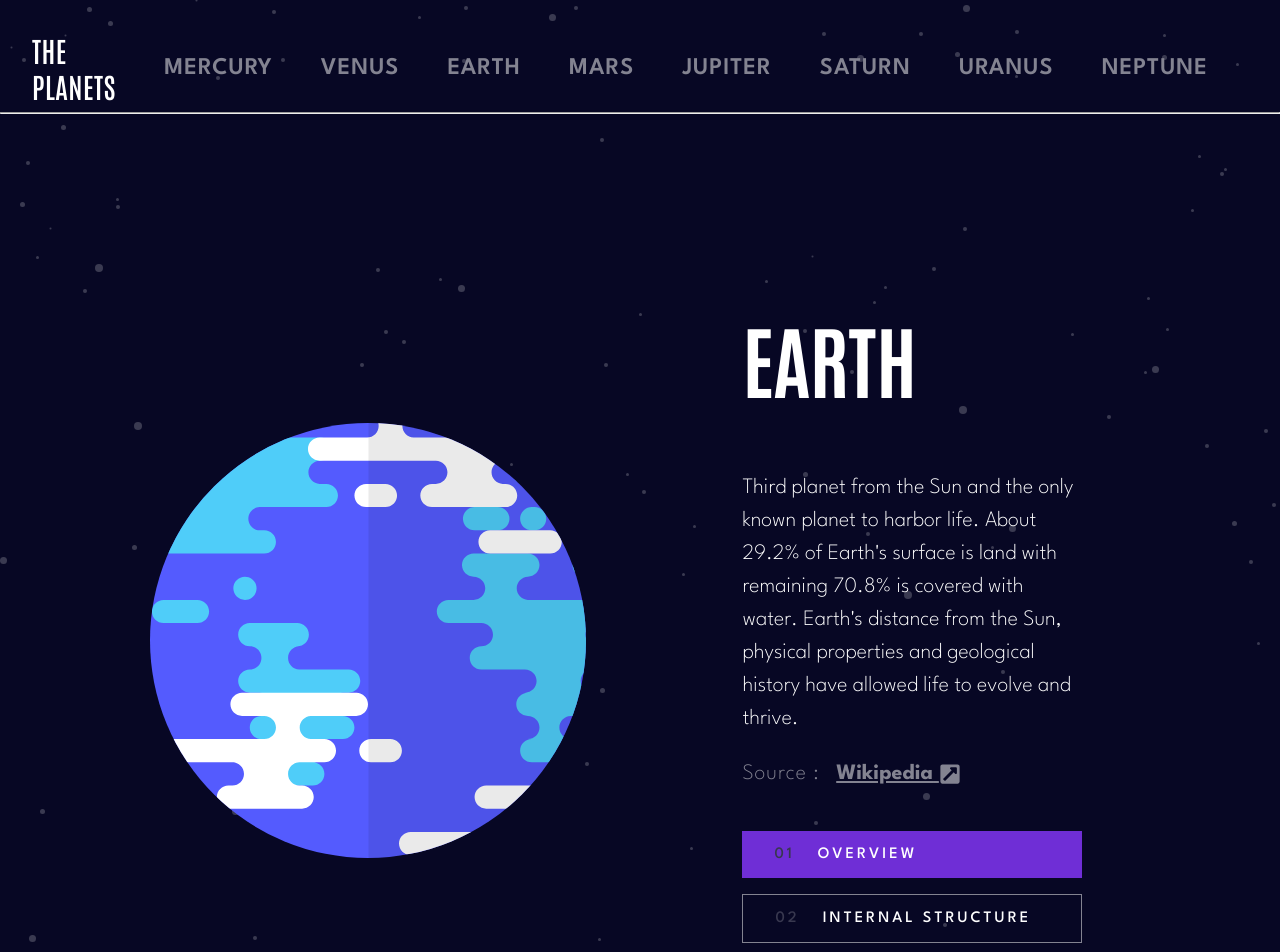
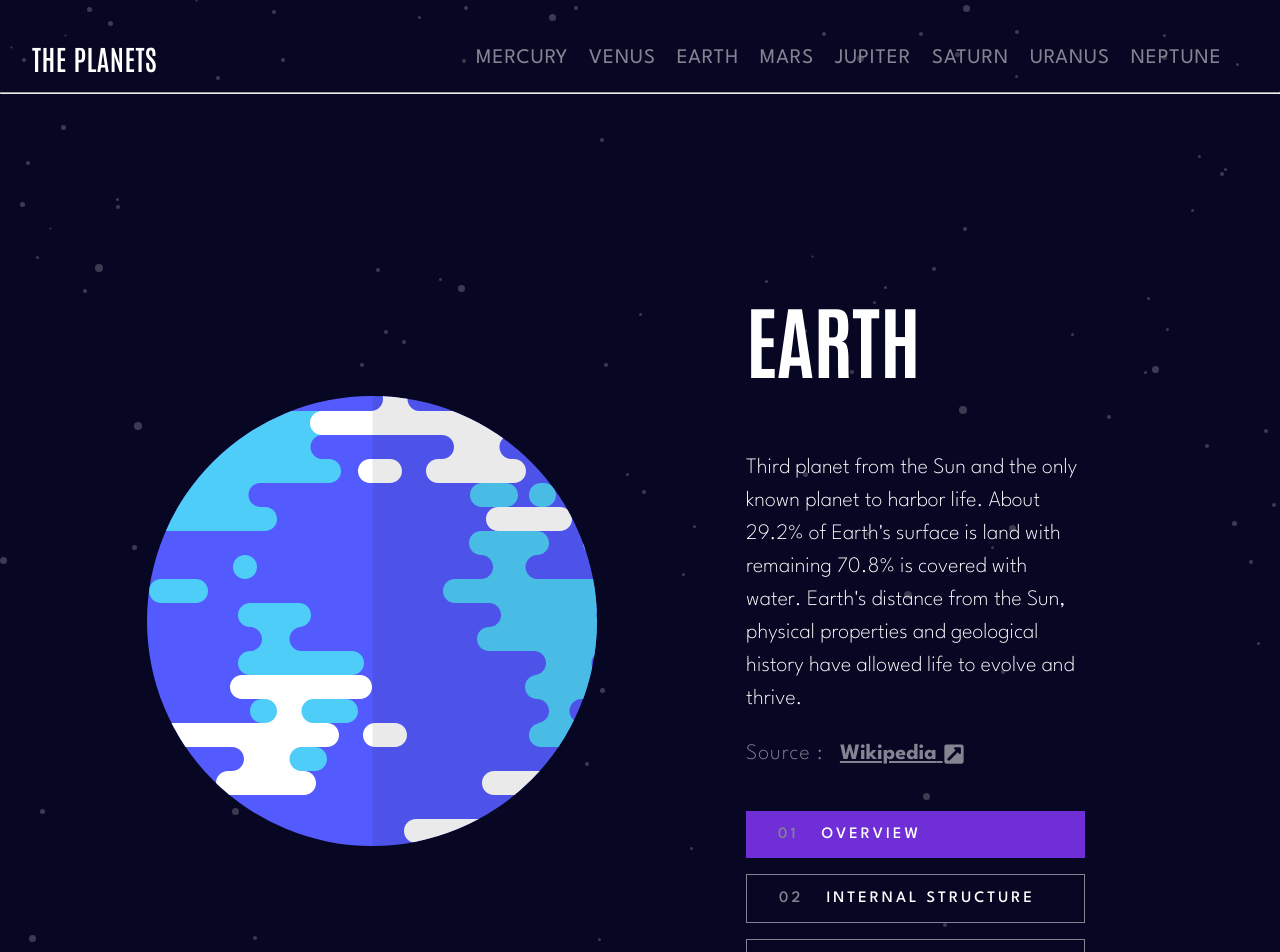
Before and after one commit to agnesnora/planets-fact-site, a React (Vite) app: page / in a window 1280 px wide. Shown: the top 952 px of the page. Built offline with nearby package versions, Linux system fonts and the light colour scheme.

Commit message:
fixing surface image

```diff
--- a/src/Components/Navbar/styles/Navbar.css
+++ b/src/Components/Navbar/styles/Navbar.css
@@ -36,6 +36,9 @@
   text-decoration: none;
   color: #838391;
   text-transform: uppercase;
+}
+.planets--container--horizontal ul a:hover {
+  color: #ffffff;
 }
 .planets--container--horizontal ul a h2 {
   font-weight: 600;
@@ -91,7 +94,8 @@
   }
   .navbar--flex--container .planets--container--horizontal ul a h2 {
     margin: 0;
-    font-size: 1.5rem;
-    padding: 0 1em;
+    font-size: 1.3rem;
+    padding: 0 0.5em;
+    font-weight: 400;
   }
 }/*# sourceMappingURL=Navbar.css.map */
--- a/src/Components/Navbar/styles/Navbar.scss
+++ b/src/Components/Navbar/styles/Navbar.scss
@@ -41,6 +41,9 @@
     text-decoration: none;
     color: $lightGrey;
     text-transform: uppercase;
+    &:hover {
+      color: $pureWhite;
+    }
     h2 {
       font-weight: 600;
       padding: 1em 1.2em;
@@ -98,10 +101,12 @@
       ul {
         a {
           margin: 0;
+
           h2 {
             margin: 0;
-            font-size: 1.5rem;
-            padding: 0 1em;
+            font-size: 1.3rem;
+            padding: 0 0.5em;
+            font-weight: 400;
           }
         }
       }
--- a/src/Components/Planets/PlanetDetailComponent.tsx
+++ b/src/Components/Planets/PlanetDetailComponent.tsx
@@ -44,10 +44,37 @@ export const PlanetDetailComponent: FC<PlanetDetailProps> = ({
       ) : null}
       <div className="planet--container">
         <div className="planet--container--flex">
-          <div className="img--container">
+          {view === "geology" ? (
+            <div className="img--container">
+              <img
+                className="back--img"
+                src={planet.images.planet}
+                alt={`${planet.name} image`}
+              />
+              <img
+                className="front--img"
+                src={planet.images.geology}
+                alt={`${planet.name} geology image`}
+                style={{ width: "200px", height: "200px;" }}
+              />
+            </div>
+          ) : (
+            <img src={planetImage} alt={`${planet.name} image`} />
+          )}
+          {/* <div className="img--container">
             {" "}
-            <img src={planetImage} alt={`${planet.name} image`} />
-          </div>
+            {view === "geology" ? (
+              <div>
+                <img src={planet.images.planet} alt={`${planet.name} image`} />
+                <img
+                  src={planet.images.geology}
+                  alt={`${planet.name} geology image`}
+                />
+              </div>
+            ) : (
+              <img src={planetImage} alt={`${planet.name} image`} />
+            )}
+          </div> */}
           <div className="planet--main">
             <div className="planet--intro">
               <h1>{planet.name.toUpperCase()}</h1>
--- a/src/Components/Planets/style/Planets.css
+++ b/src/Components/Planets/style/Planets.css
@@ -61,11 +61,23 @@
   padding: 2em;
 }
 .planet--container .img--container {
-  display: flex;
+  position: relative;
+  margin: 0 auto;
 }
-.planet--container img {
+.planet--container .img--container .back--img {
+  width: 60%;
+  height: auto;
+  display: block;
   margin: 0 auto;
-  text-align: center;
+}
+.planet--container .img--container .front--img {
+  position: absolute;
+  bottom: -10px;
+  left: 50%;
+  transform: translateX(-50%);
+  width: 50%;
+  height: auto;
+  display: block;
 }
 .planet--container .planet--main .planet--intro {
   text-align: center;
@@ -156,7 +168,7 @@ hr {
     text-align: left;
   }
   .planet--container .planet--main .selector--container button .number {
-    color: #38384f;
+    color: #838391;
     margin-right: 1em;
   }
   .planet--container .planet--main .selector--container button:hover {
--- a/src/Components/Planets/style/Planets.scss
+++ b/src/Components/Planets/style/Planets.scss
@@ -61,13 +61,25 @@
 .planet--container {
   padding: 2em;
   .img--container {
-    display: flex;
-  }
-  img {
+    position: relative;
     margin: 0 auto;
-    text-align: center;
-    // width: 200px;
-    // height: 200px;
+
+    .back--img {
+      width: 60%; // Adjust the width as needed
+      height: auto;
+      display: block;
+      margin: 0 auto;
+    }
+
+    .front--img {
+      position: absolute;
+      bottom: -10px;
+      left: 50%;
+      transform: translateX(-50%);
+      width: 50%; // Adjust the width as needed
+      height: auto;
+      display: block;
+    }
   }
 
   .planet--main {
@@ -166,7 +178,7 @@ hr {
           color: $pureWhite;
           text-align: left;
           .number {
-            color: $darkGrey;
+            color: $lightGrey;
             margin-right: 1em;
           }
           &:hover {
```
Also changed, not shown: 2 other files (tests, documents, lock files or other folders).
